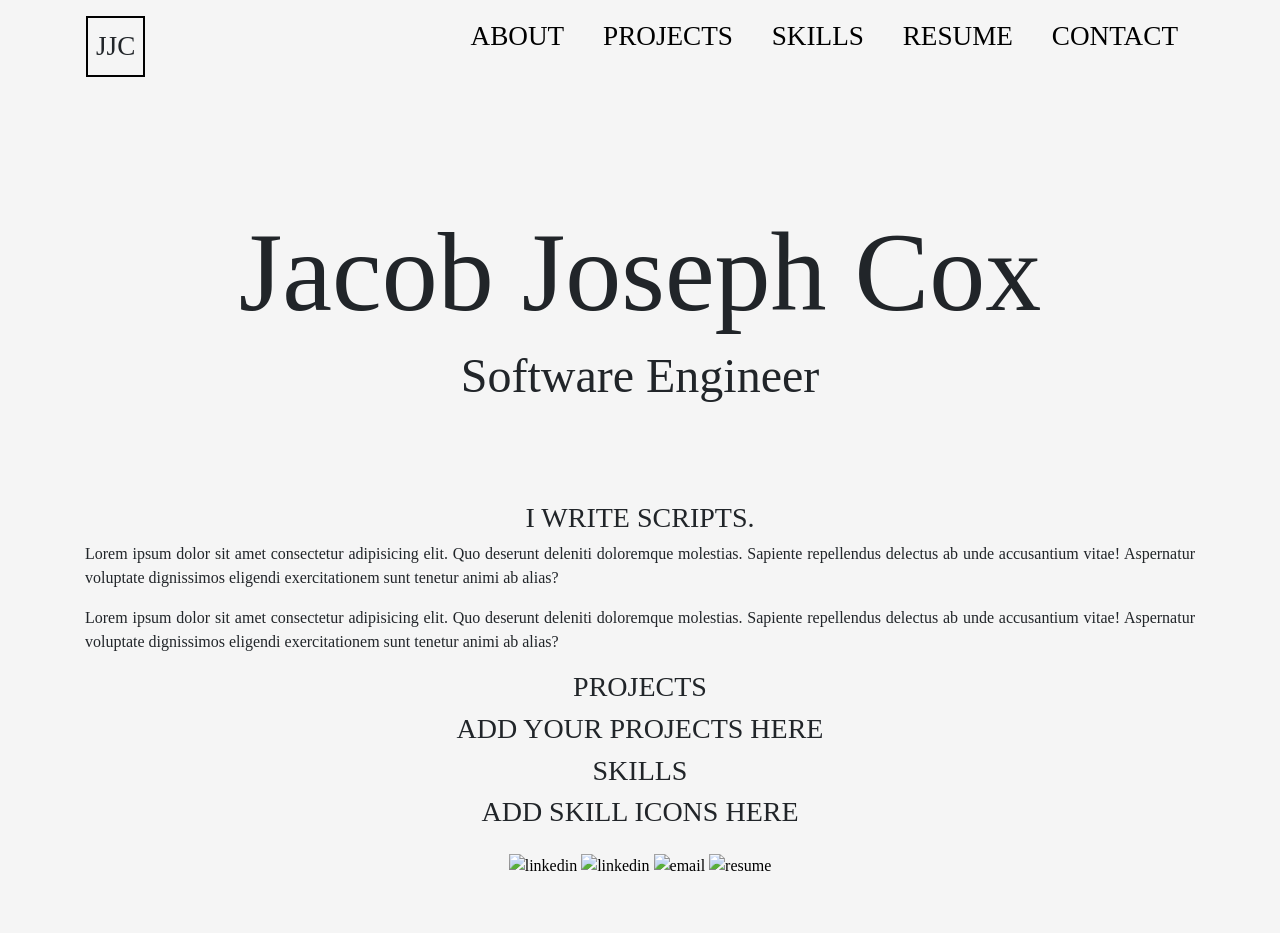
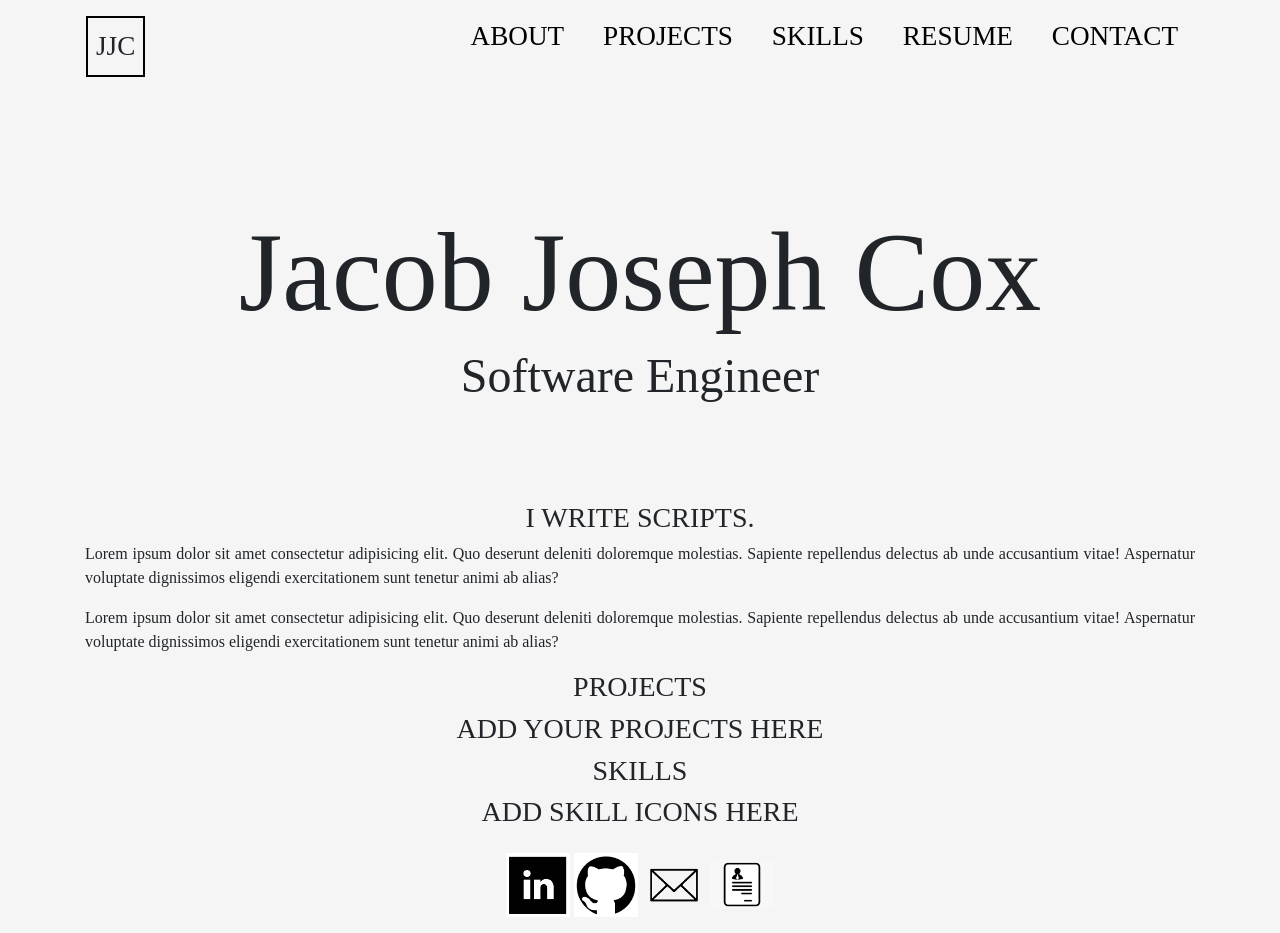
Before and after one commit to cox512/Dev_Portfolio, a website: page index.html in a window 1280 px wide. Before the commit the page ends 894 px from the top, so only its background shows below. Drawn offline with nearby package versions, Linux system fonts and the light colour scheme.

Commit message:
heroku deploy 4

```diff
--- a/index.html
+++ b/index.html
@@ -47,10 +47,10 @@
             <h3>ADD SKILL ICONS HERE</h3>
         </section>
         <section class="text-center p-3">
-            <a  href="#"><img class="icon-span" src="./images/linkedin-icon.png" alt="linkedin"/></a>
-            <a href="#"><img class="icon-span" src="./images/github-icon.png" alt="linkedin"/></a>
-            <a href="#"><img class="icon-span" id="email-icon" src="./images/email-icon.png" alt="email"></a>
-            <a href="#"><img  class="icon-span" src="./images/resume-icon.png" alt="resume"></a>
+            <a  href="#"><img class="icon-span" src="./public/linkedin-icon.png" alt="linkedin"/></a>
+            <a href="#"><img class="icon-span" src="./public/github-icon.png" alt="linkedin"/></a>
+            <a href="#"><img class="icon-span" id="email-icon" src="./public/email-icon.png" alt="email"></a>
+            <a href="#"><img  class="icon-span" src="./public/resume-icon.png" alt="resume"></a>
 
 
         </section>
```
